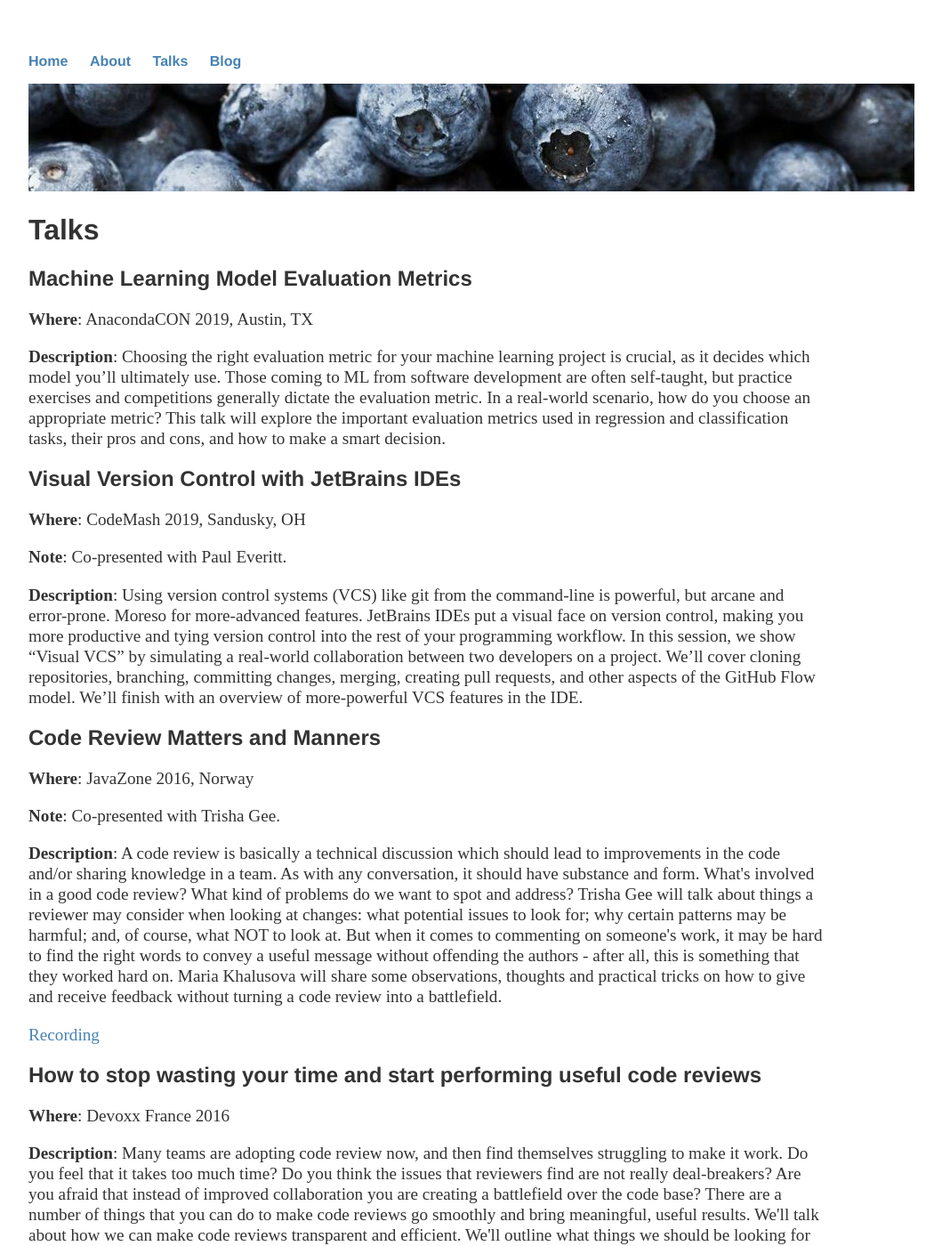
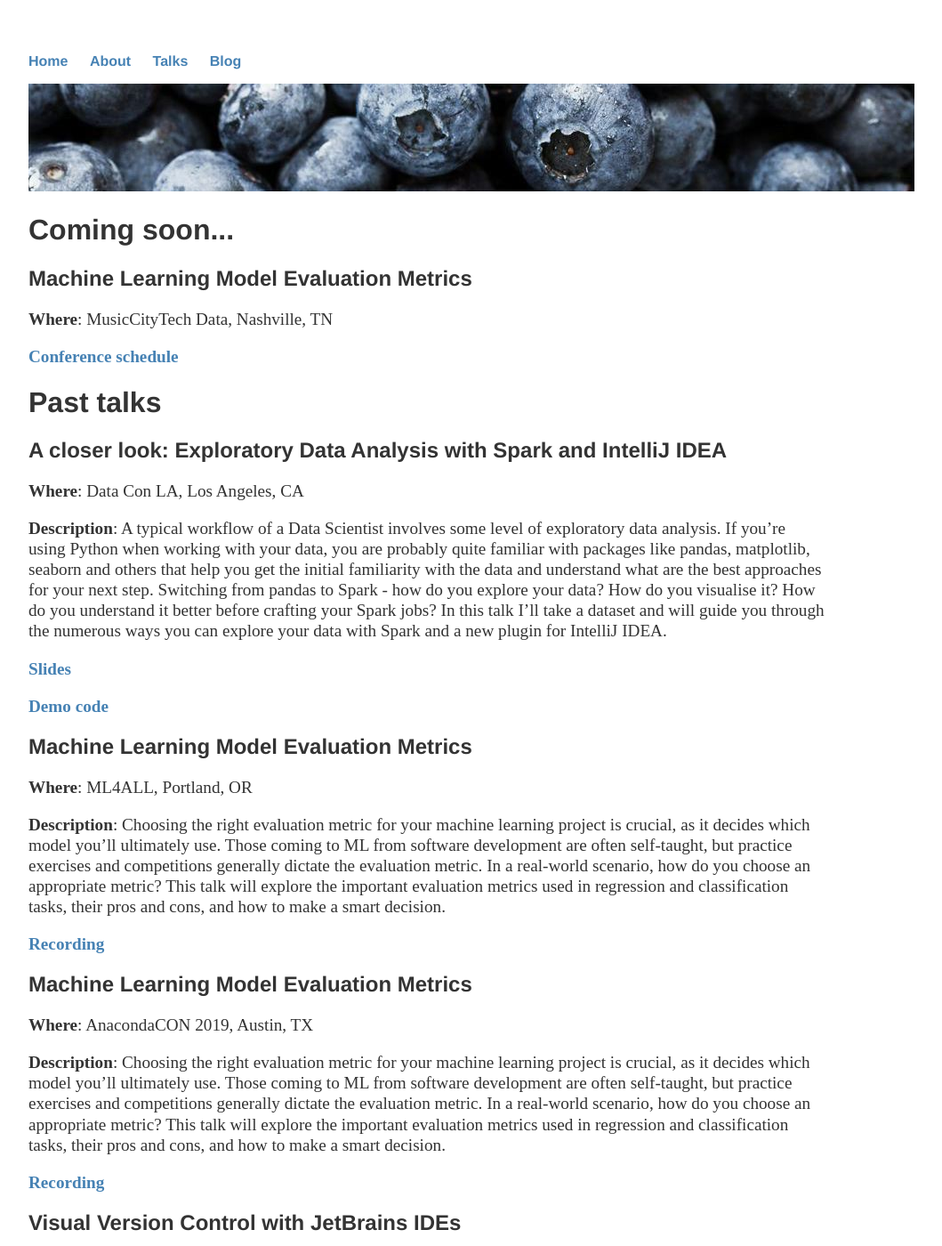
Before and after one commit to MKhalusova/MKhalusova.github.io, a Jekyll site: the page built from talks/index.html, in a window 1280 px wide and 1400 px high. Shown: the whole window at 89% size, without its empty margins (160-1219 px from the left). Built offline with Jekyll 4.4.1, drawn with Linux system fonts in a browser that asks for light colours.

Commit message:
added a few talks

```diff
--- a/talks/index.html
+++ b/talks/index.html
@@ -3,7 +3,35 @@ layout: default
 title: Maria Khalusova
 ---
 <div class="blurb">
-    <h1>Talks</h1>
+    <h1>Coming soon...</h1>
+    <h2>Machine Learning Model Evaluation Metrics</h2>
+    <p><strong>Where</strong>: MusicCityTech Data, Nashville, TN</p>
+    <p><strong><a href="https://www.musiccitytech.com/schedule/">Conference schedule</a></strong></p>
+
+    <h1>Past talks</h1>
+
+    <h2>A closer look: Exploratory Data Analysis with Spark and IntelliJ IDEA</h2>
+    <p><strong>Where</strong>: Data Con LA, Los Angeles, CA</p>
+    <p><strong>Description</strong>: A typical workflow of a Data Scientist involves some level of exploratory data
+        analysis. If you’re using Python when working with your data, you are probably quite familiar with packages like
+        pandas, matplotlib, seaborn and others that help you get the initial familiarity with the data and understand
+        what are the best approaches for your next step. Switching from pandas to Spark - how do you explore your data?
+        How do you visualise it? How do you understand it better before crafting your Spark jobs?
+
+        In this talk I’ll take a dataset and will guide you through the numerous ways you can explore your data with
+        Spark and a new plugin for IntelliJ IDEA.</p>
+    <p><strong><a href="https://speakerdeck.com/mkhalusova/a-closer-look-exploratory-data-analysis-with-spark-and-intellij-idea">Slides</a></strong></p>
+    <p><strong><a href="https://github.com/MKhalusova/DataConDemo">Demo code</a></strong></p>
+
+    <h2>Machine Learning Model Evaluation Metrics</h2>
+    <p><strong>Where</strong>: ML4ALL, Portland, OR</p>
+    <p><strong>Description</strong>: Choosing the right evaluation metric for your machine learning project is crucial,
+        as it decides which model you’ll ultimately use. Those coming to ML from software development are often
+        self-taught, but practice exercises and competitions generally dictate the evaluation metric. In a real-world
+        scenario, how do you choose an appropriate metric? This talk will explore the important evaluation metrics used
+        in regression and classification tasks, their pros and cons, and how to make a smart decision.</p>
+    <p><strong><a href="https://www.youtube.com/watch?v=F6gpHfx3BCs&t=2s">Recording</a></strong></p>
+
     <h2>Machine Learning Model Evaluation Metrics</h2>
     <p><strong>Where</strong>: AnacondaCON 2019, Austin, TX</p>
     <p><strong>Description</strong>: Choosing the right evaluation metric for your machine learning project is crucial,
@@ -11,7 +39,7 @@ title: Maria Khalusova
         self-taught, but practice exercises and competitions generally dictate the evaluation metric. In a real-world
         scenario, how do you choose an appropriate metric? This talk will explore the important evaluation metrics used
         in regression and classification tasks, their pros and cons, and how to make a smart decision.</p>
-    <!--    <p><a href="https://vimeo.com/182087729">Recording</a></p>-->
+    <p><strong><a href="https://www.youtube.com/watch?v=wpQiEHYkBys&t=540s">Recording</a></strong></p>
 
     <h2>Visual Version Control with JetBrains IDEs</h2>
     <p><strong>Where</strong>: CodeMash 2019, Sandusky, OH</p>
@@ -37,7 +65,7 @@ title: Maria Khalusova
         message without offending the authors - after all, this is something that they worked hard on. Maria Khalusova
         will share some observations, thoughts and practical tricks on how to give and receive feedback without turning
         a code review into a battlefield.</p>
-    <p><a href="https://vimeo.com/182087729">Recording</a></p>
+    <p><strong><a href="https://vimeo.com/182087729">Recording</a></strong></p>
 
     <h2>How to stop wasting your time and start performing useful code reviews</h2>
     <p><strong>Where</strong>: Devoxx France 2016</p>
@@ -49,7 +77,7 @@ title: Maria Khalusova
         outline what things we should be looking for when reviewing someone else's code, and how not to lose focus
         hunting extra spaces. And more importantly, we'll talk about the human factor, and how while it's not always
         possible to separate a code from its authors, there are ways to communicate messages effectively.</p>
-    <p><a href="https://www.youtube.com/watch?v=-tcy4z0hszg">Recording</a></p>
+    <p><strong><a href="https://www.youtube.com/watch?v=-tcy4z0hszg">Recording</a></strong></p>
 
     <h2>How to get the most out of code reviews</h2>
     <p><strong>Where</strong>: JavaDay Kiev 2015</p>
@@ -58,6 +86,7 @@ title: Maria Khalusova
         on, we run unit tests, we use CI servers, and issue trackers, we adopt agile practices to get feedback and
         deliver as fast as possible. As far as code review practice goes, there's still a lot to be improved, and in
         this talk I'm going to tell you how you can perform efficient, transparent and useful code reviews.</p>
-    <p><a href="https://www.slideshare.net/JavaDayUA/how-to-get-the-most-out-of-code-reviews">Slides</a></p>
+    <p><strong><a
+            href="https://www.slideshare.net/JavaDayUA/how-to-get-the-most-out-of-code-reviews">Slides</a></strong></p>
 
 </div>
```
